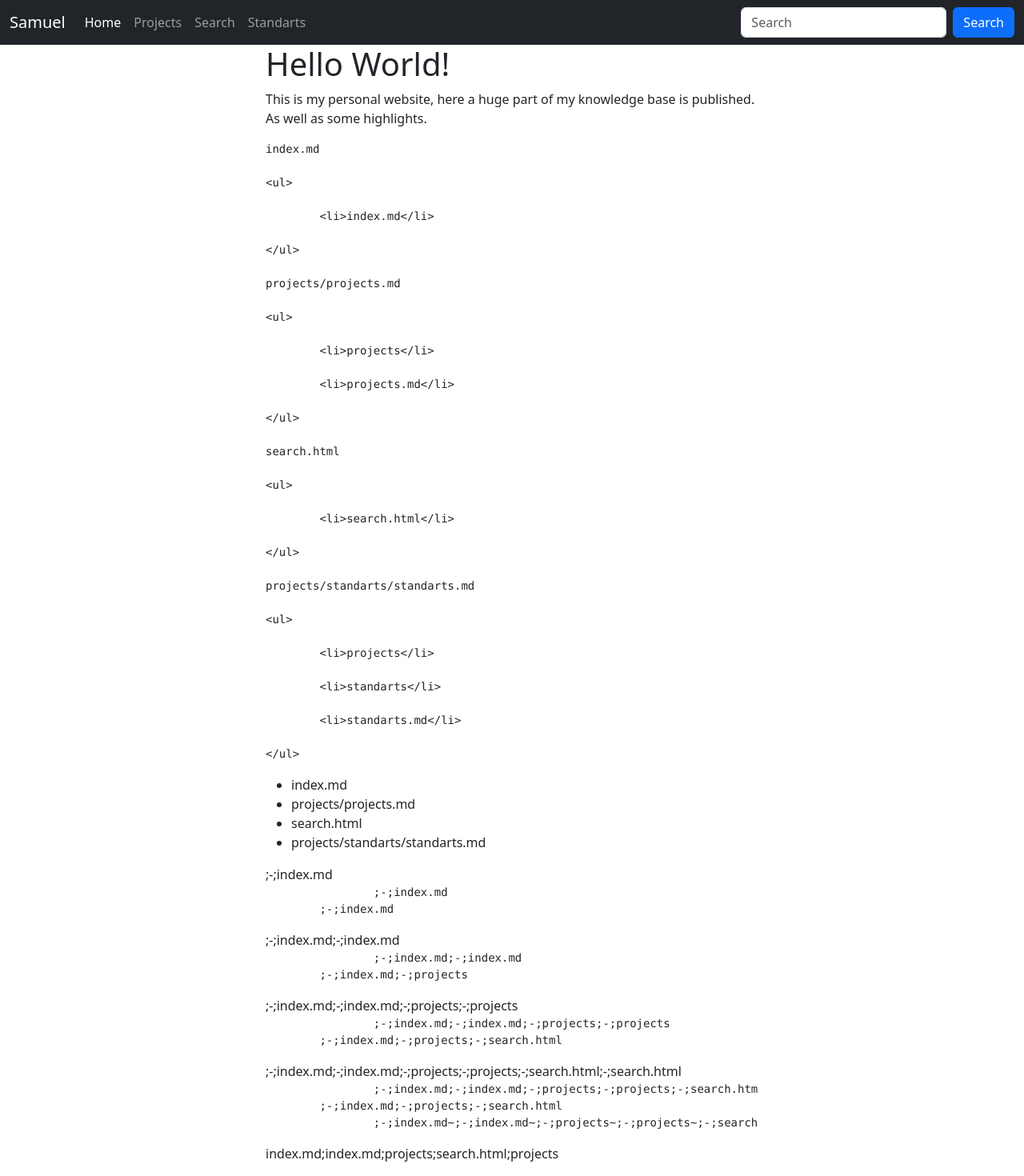
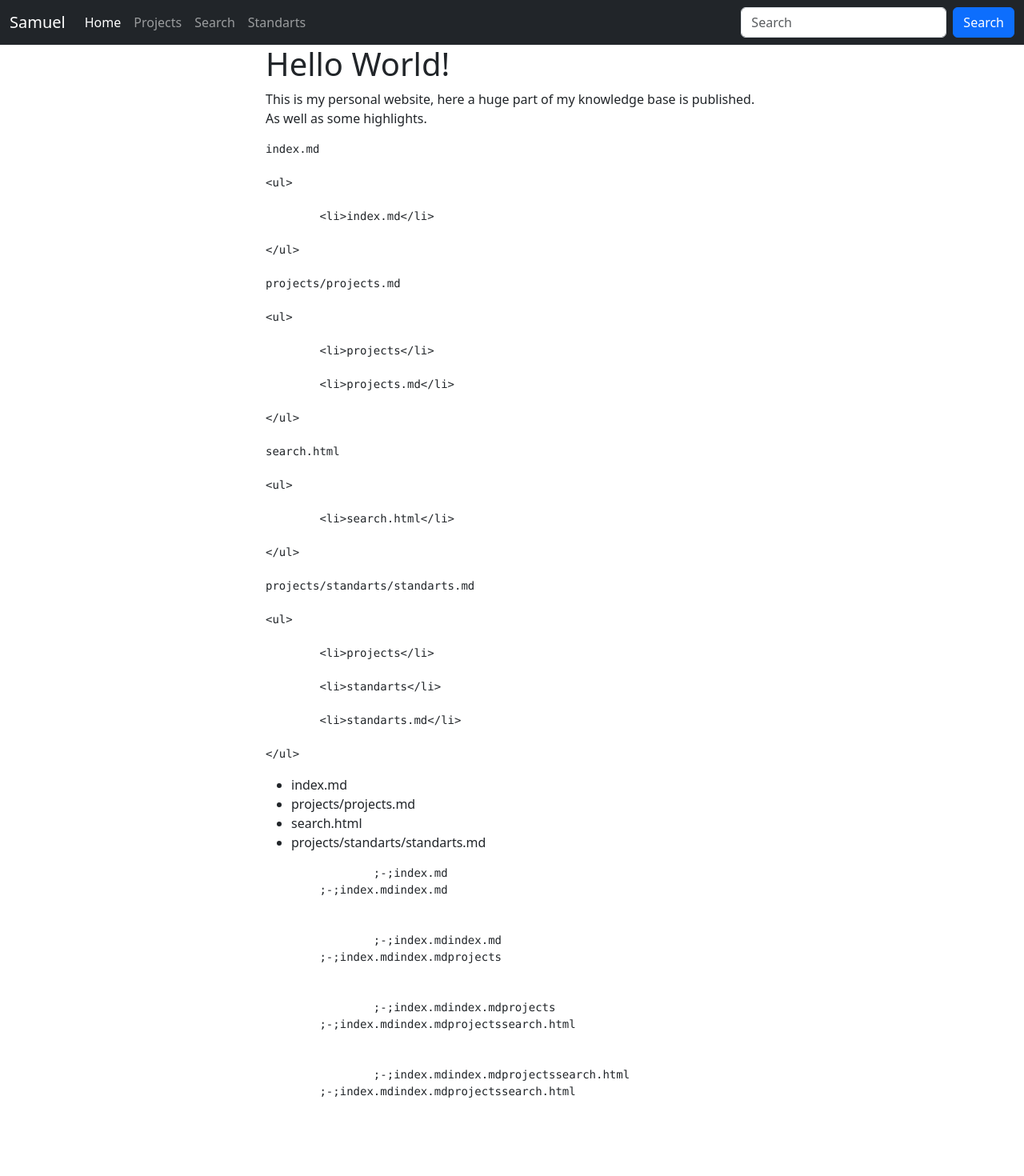
Before and after one commit to Soraxem/website-test, a Jekyll site: the page built from index.md, in a window 1280 px wide. Shown: the whole page at 80% size. Built offline with Jekyll 4.4.1, drawn with Linux system fonts in a browser that asks for light colours; after the commit the page ends 1391 px from its top, so only the background shows below that.

Commit message:
Update index.md

```diff
--- a/index.md
+++ b/index.md
@@ -29,29 +29,17 @@ This is my personal website, here a huge part of my knowledge base is published.
 {% assign dirs = dir -%}
 
 {% for path in paths -%}
-	{% assign pat = path | prepend: ";-;" -%}
-	{% if pat contains ";-;" -%}
+	{% assign pat = path | prepend: "~" -%}
+	{% if pat contains "~" -%}
  		{% assign dir = pat | split: "/" | first %}
-   		{{ dirs | split: "~" }}
 
      		{{ dirs | split: "~" }}
 		{% assign dirs_array = dirs | split: "~" -%}
-		{{ dirs | append: "~" | append: dir | split: "~" | uniq }}
-  		{% assign dirs_array_uniq = dirs | append: "~" | append: dir | split: "~" | uniq -%}
+		{{ dirs | append: dir | split: "~" | uniq }}
+  		{% assign dirs_array_uniq = dirs | append: dir | split: "~" | uniq -%}
 
  		{% unless dirs_array == dirs_array_uniq -%}
-	 		{% assign dirs = dirs | append: "~" | append: dir -%}
+	 		{% assign dirs = dirs | append: dir -%}
     		{% endunless -%}
-		{% assign dirs = dirs | append: "~" | append: dir -%}
  	{% endif -%}
 {% endfor -%}
-{{ dirs }}
-
-
-{% assign dir = paths.first | split: "/" | first -%}
-{% assign dirs = dir -%}
-{% for path in paths -%}
-	{% assign dir = path | split: "/" | first %}
- 	{% assign dirs = dirs | append: ";" | append: dir %}
-{% endfor %}
-{{ dirs }}
```
